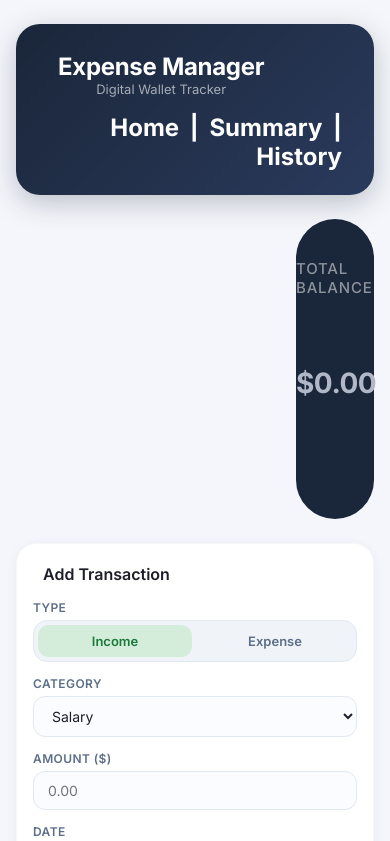
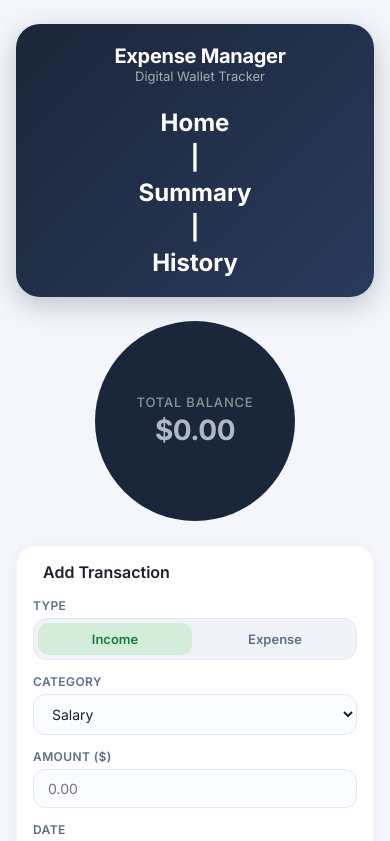
Before and after one commit to Malek177/Digital-Wallet, a React (Create React App) app: page / in a window 390 px wide. Shown: the top 841 px of the page. Built offline with nearby package versions, Linux system fonts and the light colour scheme.

Commit message:
style changes

```diff
--- a/src/App.css
+++ b/src/App.css
@@ -1,8 +1,10 @@
+/* ─── Reset & Base ─── */
 * {
   margin: 0;
   padding: 0;
   box-sizing: border-box;
 }
+
 body {
   font-family: 'Inter', sans-serif;
   background: #f4f6fb;
@@ -12,39 +14,19 @@ body {
   justify-content: center;
   padding: 24px 16px 40px;
 }
+
 #root {
   width: 100%;
   max-width: 820px;
 }
-.app {
-  display: flex;
-  flex-direction: column;
-  gap: 24px;
-}
-* {
-    margin: 0;
-    padding: 0;
-    box-sizing: border-box;
-}
-body {
-    font-family: 'Inter', sans-serif;
-    background: #f4f6fb;
-    color: #1e1e2a;
-    min-height: 100vh;
-    display: flex;
-    justify-content: center;
-    padding: 24px 16px 40px;
-}
-#root {
-    width: 100%;
-    max-width: 820px;
-}
+
 .app {
   display: flex;
   flex-direction: column;
   gap: 24px;
 }
 
+/* ─── Scrollbar ─── */
 ::-webkit-scrollbar {
   width: 5px;
 }
@@ -57,6 +39,7 @@ body {
   border-radius: 8px;
 }
 
+/* ─── Header ─── */
 .header {
   background: linear-gradient(135deg, #1a2639, #2a3a5c);
   border-radius: 24px;
@@ -69,6 +52,7 @@ body {
   gap: 16px;
   box-shadow: 0 8px 28px rgba(26, 38, 57, 0.25);
 }
+
 .header-left h1 {
   font-size: 24px;
   font-weight: 700;
@@ -77,10 +61,12 @@ body {
   align-items: center;
   gap: 10px;
 }
+
 .header-left h1 i {
   color: #7fc7ff;
   font-size: 22px;
 }
+
 .header-left .sub {
   text-align: center;
   font-size: 13px;
@@ -88,36 +74,51 @@ body {
   font-weight: 400;
   padding-left: 10px;
 }
-.Navbar{
+
+/* ─── Navigation ─── */
+.Navbar {
   text-align: right;
   text-decoration: none;
 }
 
-.nav-text{
+.nav-text {
   text-decoration: none;
   word-spacing: 5px;
 }
 
-.links{
+.links {
   text-decoration: none;
   color: white;
 }
-
-.links:hover{
+.links:hover {
   color: gray;
 }
 
-.balance-wrap {
-    height: 300px;
-    width: 310px ;
-    text-align: center;
-    padding: 10px, 10px, 10px, 10px;
-    border-radius: 1000px;
-    background-color: #1a2639;
+/* ─── Balance Circle ─── */
+.moneySection {
+  display: flex;
+  justify-content: center;
+  align-items: center;
+  margin: 0 auto;
+  width: 100%;
 }
 
-.balance-title{
-  padding-top: 40px;
+.balance-wrap {
+  width: 100%;
+  max-width: 310px;          /* limits the circle size on large screens */
+  aspect-ratio: 1 / 1;       /* makes it a perfect circle */
+  display: flex;
+  flex-direction: column;
+  justify-content: center;
+  align-items: center;
+  border-radius: 50%;
+  background-color: #1a2639;
+  text-align: center;
+  padding: 20px;
+  margin: 0 auto;
+}
+
+.balance-title {
   font-size: 15px;
   text-transform: uppercase;
   letter-spacing: 0.8px;
@@ -125,26 +126,14 @@ body {
   font-weight: 500;
 }
 
-.moneySection{
-  border-radius: 100px;
-  padding-left: 280px;
-}
-
-.balance-wrap .label {
-    padding-top: 10px;
-    font-size: 15px;
-    text-transform: uppercase;
-    letter-spacing: 0.8px;
-    color: rgba(255, 255, 255, 0.5);
-    font-weight: 500;
-}
 .balance-wrap .amount {
-    padding-top: 70px;
   font-size: 40px;
   font-weight: 700;
   letter-spacing: -0.5px;
   line-height: 1.2;
+  margin-top: 10px;
 }
+
 .balance-wrap .amount.positive {
   color: #6fcf97;
 }
@@ -155,7 +144,7 @@ body {
   color: #b0b8c8;
 }
 
-/* ─── Card ─── */
+/* ─── Cards ─── */
 .card {
   background: #ffffff;
   border-radius: 20px;
@@ -167,6 +156,7 @@ body {
 .card:hover {
   box-shadow: 0 6px 24px rgba(0, 0, 0, 0.07);
 }
+
 .card-title {
   font-size: 16px;
   font-weight: 600;
@@ -199,6 +189,7 @@ body {
 .form-grid .full {
   grid-column: 1 / -1;
 }
+
 .form-group {
   display: flex;
   flex-direction: column;
@@ -229,6 +220,7 @@ body {
   border-color: #4a6fa5;
   box-shadow: 0 0 0 4px rgba(74, 111, 165, 0.12);
 }
+
 .type-toggle {
   display: flex;
   gap: 6px;
@@ -261,6 +253,7 @@ body {
 .type-toggle button:not(.active-income):not(.active-expense):hover {
   background: #e4e9f2;
 }
+
 .btn-submit {
   padding: 12px;
   border: none;
@@ -295,6 +288,7 @@ body {
   gap: 6px;
   padding-right: 4px;
 }
+
 .tx-item {
   display: flex;
   justify-content: space-between;
@@ -355,6 +349,7 @@ body {
   background: #fce4e1;
   color: #b13e3a;
 }
+
 .empty-tx {
   text-align: center;
   color: #8a9bb0;
@@ -395,34 +390,63 @@ body {
   color: #1e1e2a;
 }
 
-/* ─── Responsive ─── */
-@media (max-width: 640px) {
+/* ─── Responsive (mobile first) ─── */
+
+/* Tablets and smaller */
+@media (max-width: 768px) {
   .header {
     flex-direction: column;
-      align-items: flex-start;
-      text-align: left;
+    align-items: stretch;
+    text-align: center;
+  }
+  .header-left h1 {
+    justify-content: center;
+  }
+  .Navbar {
+    text-align: center;
+    margin-top: 8px;
+  }
+  .Navbar h2 {
+    display: flex;
+    flex-wrap: wrap;
+    justify-content: center;
+    gap: 12px;
   }
   .balance-wrap {
-      text-align: left;
-      width: 100%;
+    max-width: 260px;
+  }
+  .balance-wrap .amount {
+    font-size: 32px;
+  }
+}
+
+/* Phones (portrait) */
+@media (max-width: 480px) {
+  .header {
+    padding: 20px 16px;
+  }
+  .header-left h1 {
+    font-size: 20px;
+  }
+  .balance-wrap {
+    max-width: 200px;
+    padding: 12px;
   }
   .balance-wrap .amount {
     font-size: 28px;
+    margin-top: 4px;
+  }
+  .balance-title {
+    font-size: 13px;
+  }
+  .card {
+    padding: 16px;
   }
   .form-grid {
     grid-template-columns: 1fr;
   }
   .summary-grid {
     grid-template-columns: 1fr 1fr;
-  }
-  .card {
-      padding: 20px 16px;
-  }
-}
-
-@media (max-width: 480px) {
-    .summary-grid {
-        grid-template-columns: 1fr;
   }
   .tx-item {
     flex-wrap: wrap;
@@ -431,4 +455,19 @@ body {
   .tx-item .tx-left {
     width: 100%;
   }
+  .Navbar h2 {
+    flex-direction: column;
+    align-items: center;
+    gap: 6px;
   }
+}
+
+/* Very small phones */
+@media (max-width: 360px) {
+  .balance-wrap {
+    max-width: 170px;
+  }
+  .balance-wrap .amount {
+    font-size: 22px;
+  }
+}
```
Also changed, not shown: src/text.txt (added). Lines whose indentation alone changed are shown as unchanged.
